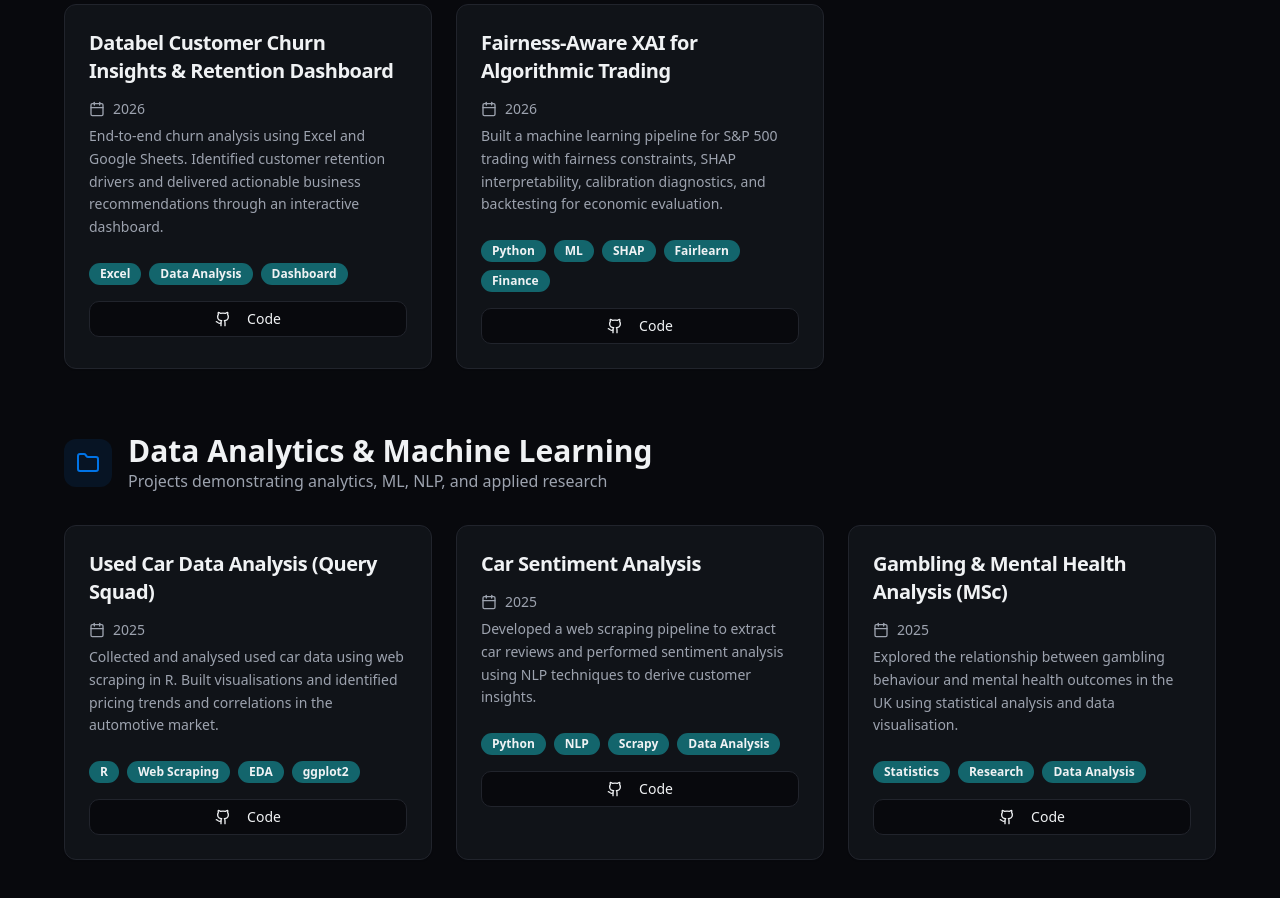
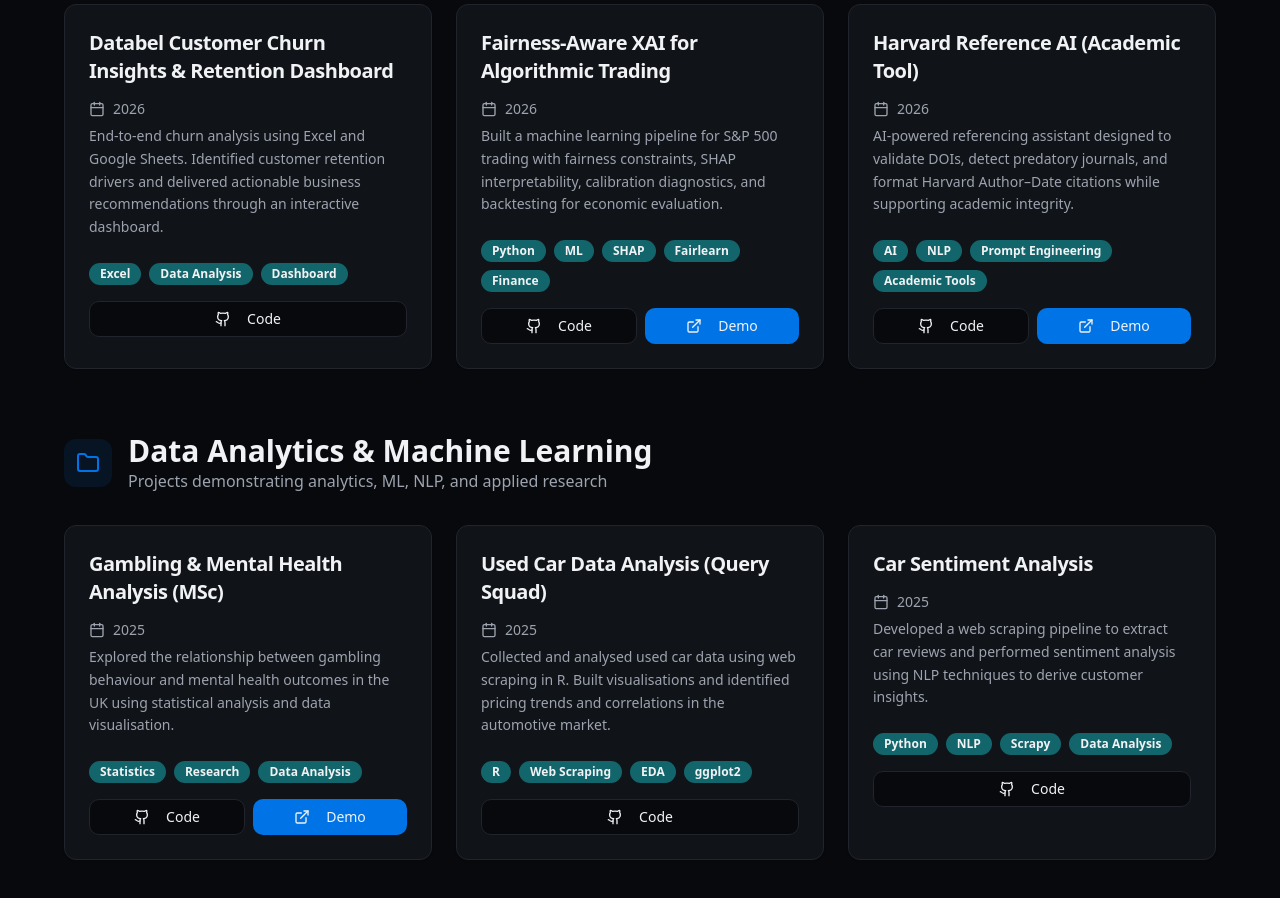
Before and after one commit to Eldeewealth/loveday-data-profile, a React (Vite) app: page /portfolio in a window 1280 px wide. Shown: the part 420-1318 px from the top of the page. Built offline with nearby package versions, Linux system fonts and the light colour scheme; the HTML template or start-up script is replaced by a standard one.

Commit message:
added code Demo

```diff
--- a/src/pages/Portfolio.tsx
+++ b/src/pages/Portfolio.tsx
@@ -27,7 +27,19 @@ const Portfolio = () => {
             "Built a machine learning pipeline for S&P 500 trading with fairness constraints, SHAP interpretability, calibration diagnostics, and backtesting for economic evaluation.",
           tags: ["Python", "ML", "SHAP", "Fairlearn", "Finance"],
           date: "2026",
-          github: "https://github.com/Eldeewealth/Fairness-Aware-XAI-for-Responsible-Algorithmic-Trading"
+          github: "https://github.com/Eldeewealth/Fairness-Aware-XAI-for-Responsible-Algorithmic-Trading",
+          demo: "https://fairness-aware-xai-for-responsible.onrender.com/"
+        },
+        {
+          title: "Harvard Reference AI (Academic Tool)",
+          description:
+            "AI-powered referencing assistant designed to validate DOIs, detect predatory journals, and format Harvard Author–Date citations while supporting academic integrity.",
+          tags: ["AI", "NLP", "Prompt Engineering", "Academic Tools"],
+          date: "2026",
+          github: null,
+          demo: "https://www.linkedin.com/posts/amlovedayokoro_harvardreferencing-academicintegrity-aiforstudents-activity-7395129115915300865-pPpa",
+          requestAccess: true,
+          featured: true
         }
       ]
     },
@@ -36,6 +48,15 @@ const Portfolio = () => {
       description: "Projects demonstrating analytics, ML, NLP, and applied research",
       icon: <Folder className="w-6 h-6" />,
       projects: [
+        {
+          title: "Gambling & Mental Health Analysis (MSc)",
+          description:
+            "Explored the relationship between gambling behaviour and mental health outcomes in the UK using statistical analysis and data visualisation.",
+          tags: ["Statistics", "Research", "Data Analysis"],
+          date: "2025",
+          github: "https://github.com/Eldeewealth/Gambling_MentalHealth_MSc",
+          demo: "https://gambling-mental-health-analytics.streamlit.app/"
+        },
         {
           title: "Used Car Data Analysis (Query Squad)",
           description:
@@ -51,15 +72,6 @@ const Portfolio = () => {
           tags: ["Python", "NLP", "Scrapy", "Data Analysis"],
           date: "2025",
           github: "https://github.com/Eldeewealth/Project-Car-Sentiment-Data"
-        },
-
-        {
-          title: "Gambling & Mental Health Analysis (MSc)",
-          description:
-            "Explored the relationship between gambling behaviour and mental health outcomes in the UK using statistical analysis and data visualisation.",
-          tags: ["Statistics", "Research", "Data Analysis"],
-          date: "2025",
-          github: "https://github.com/Eldeewealth/Gambling_MentalHealth_MSc"
         }
       ]
     }
```
